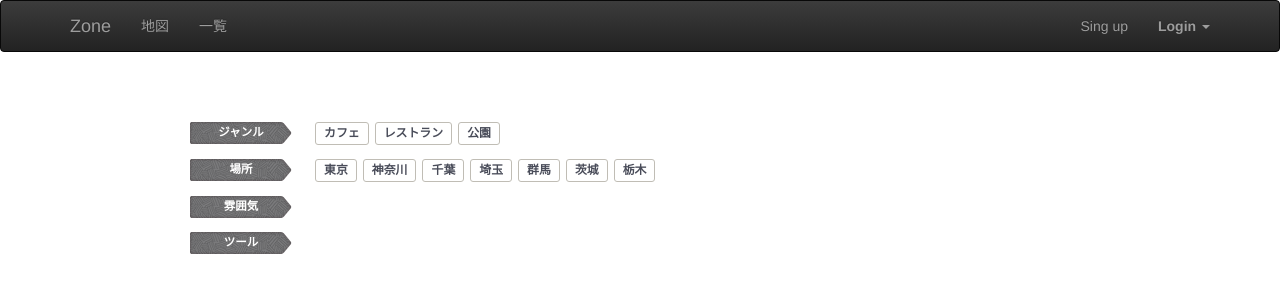
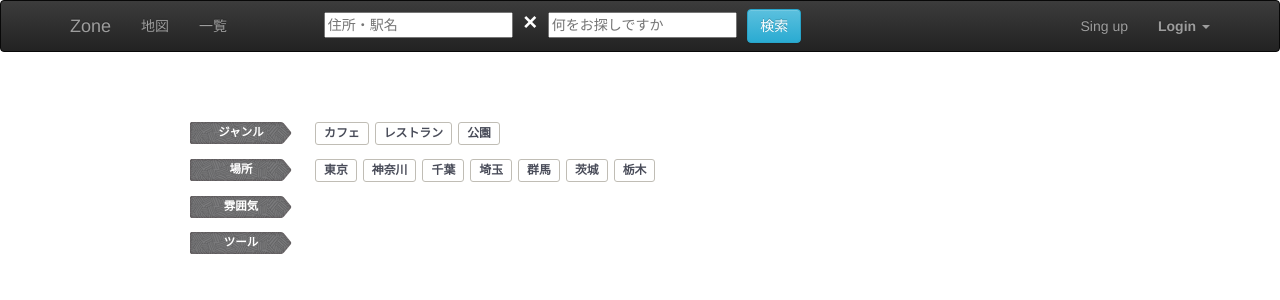
Before and after one commit to tech-sketch/Zone, a Django app: page /list/ in a window 1280 px wide. Shown: the top 300 px of the page. Run offline with Django 3.2, Linux system fonts and the light colour scheme; data that the repository does not hold is empty; some libraries are stand-ins or nearby versions.

Commit message:
Create search forms on the top-bar

```diff
--- a/Apps/Zone_app/static/css/list.css
+++ b/Apps/Zone_app/static/css/list.css
@@ -14,7 +14,7 @@
 
 
 .entry a:link{
-	color:blackh;
+	color:black;
 }
 
 .entry a:visited{
--- a/Apps/Zone_app/templates/base.html
+++ b/Apps/Zone_app/templates/base.html
@@ -70,6 +70,16 @@
         <ul class="nav navbar-nav">
             <li><a href="/map">地図</a></li>
             <li><a href="/list">一覧</a></li>
+            <li>
+            <form class="navbar-form" style="margin:0 50pt;">
+                <div class="form-group">
+                    <input type="text" class="searched-position" placeholder="住所・駅名" style="margin:-5pt 5pt 0 0;">
+                    <span style="font-size:18pt; color:white; margin:2pt 0 0 0;"><b>×</b></span>
+                    <input type="text" class="searched-name" placeholder="何をお探しですか" style="margin:-5pt 0 0 5pt;">
+                </div>
+                <button type="submit" class="btn btn-info" style="margin:6pt 0 0 5pt;">検索</button>
+            </form>
+            </li>
         </ul>
         <ul class="nav navbar-nav navbar-right">
             {% if user.is_authenticated %}
@@ -104,17 +114,15 @@
                                                 <div class="form-group">
                                                      <button type="submit" class="btn btn-primary btn-block">Sign in</button>
                                                 </div>
-                                                <!--
                                                 <div class="checkbox">
                                                      <label>
                                                      <input type="checkbox"> keep me logged-in
                                                      </label>
                                                 </div>
-                                                -->
                                          </form>
                                     </div>
                                     <div class="bottom text-center">
-                                        New here ? <a href="#"><b>Join Us</b></a>
+                                        New here ? <a href="{% url 'new' %}"><b>Join Us</b></a>
                                     </div>
                              </div>
                         </li>
--- a/Apps/Zone_app/templates/index.html
+++ b/Apps/Zone_app/templates/index.html
@@ -185,7 +185,6 @@
     ================================================== -->
 <!-- Placed at the end of the document so the pages load faster -->
 
-<script type="text/javascript" src="{% static 'top/js/bootstrap.min.js' %}"></script>
 <script type="text/javascript" src="{% static 'top/js/retina.js' %}"></script>
 <script type="text/javascript" src="{% static 'top/js/jquery.easing.1.3.js' %}"></script>
 <script type="text/javascript" src="{% static 'top/js/smoothscroll.js' %}"></script>
--- a/Apps/Zone_app/templates/map.html
+++ b/Apps/Zone_app/templates/map.html
@@ -15,10 +15,10 @@
                 <div id="info">
                     {{place.address}}<br/>
                     wi-fi:
-                    {% if place.wifi_softbank == 'y' %}
+                    {% if place.wifi_softbank %}
                         softbank
                     {% endif %}
-                    {% if place.wifi_free == 'y' %}
+                    {% if place.wifi_free %}
                         free
                     {% endif %}
                 </div>
--- a/Apps/Zone_app/views.py
+++ b/Apps/Zone_app/views.py
@@ -30,15 +30,12 @@ def list(request):
         searched_places = Place.objects.all()
         checked_list = request.POST.getlist('categories[]')
         searched_places = functools.reduce(lambda a, b: a.filter(category__icontains=b), checked_list, searched_places)
-        print("test1")
         checked_list = request.POST.getlist('tools[]')
         searched_places = functools.reduce(lambda a, b: a.filter(equipment__tool__en_title__contains=b), checked_list, searched_places)
-        print("test2")
         for place in searched_places:
             picture = get_top_picture(place.id)
             places.append({'picture': picture, 'name': place.name, 'wifi_softbank': place.has_tool('wifi_softbank'),
                            'wifi_free': place.has_tool('wifi_free'), 'id': place.id})
-        print("test3")
         places_json = json.dumps(places)
         return JsonResponse(places_json, safe=False)
 
```
